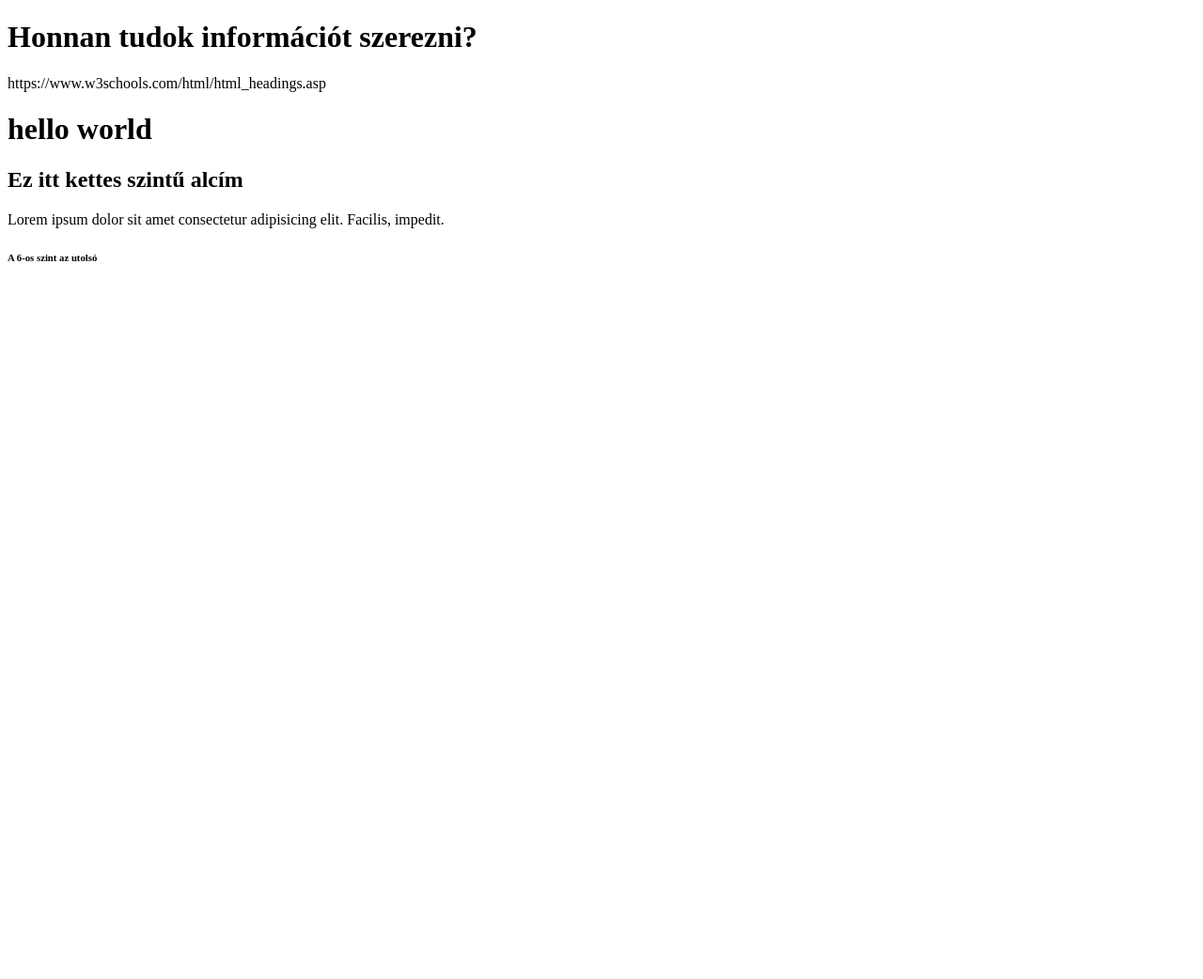
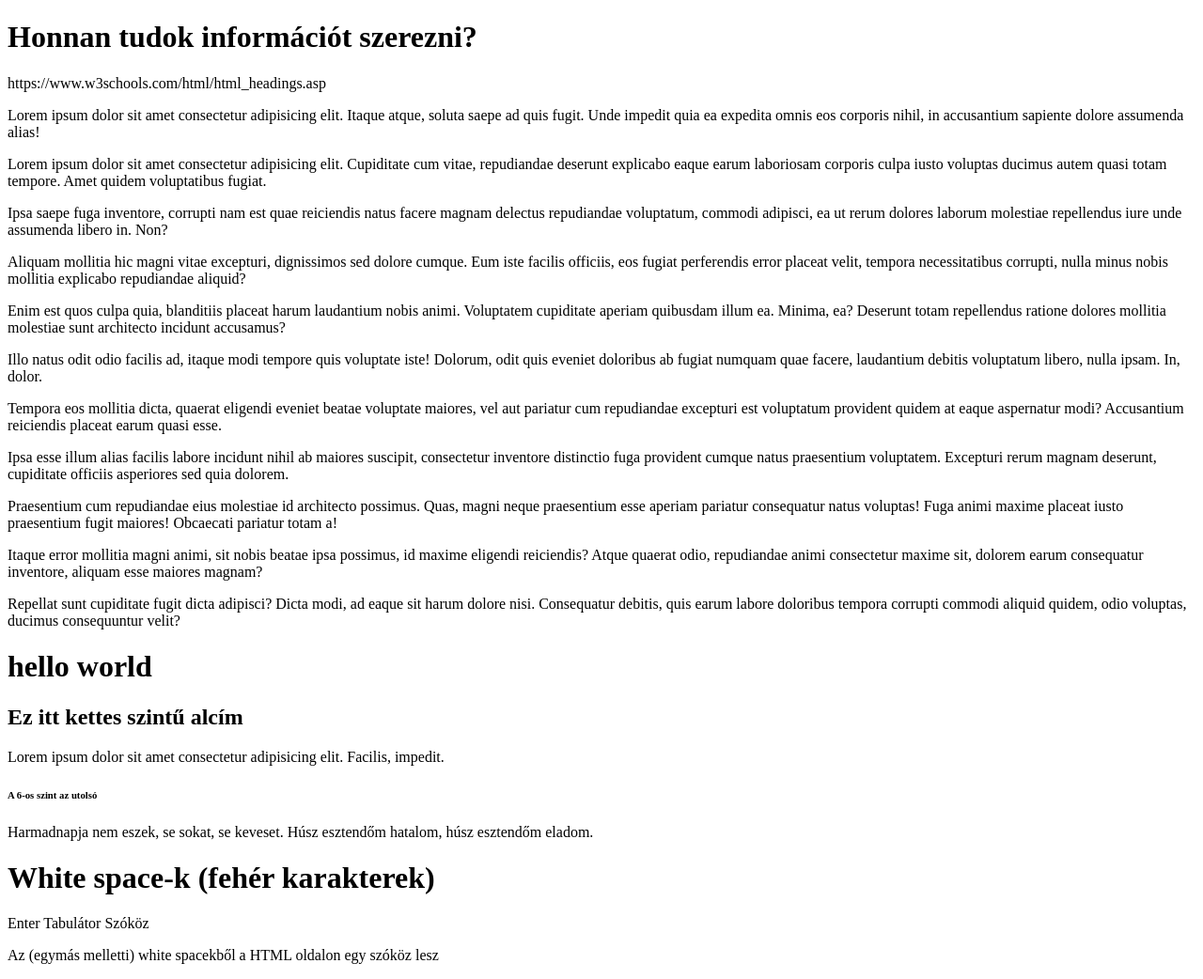
Before and after one commit to horvathmar/horvathmar, a plain HTML site: page index.html in a window 1280 px wide. Shown: the whole page at 94% size. Before the commit the page ends 800 px from the top, so only its background shows below. Drawn offline with Linux system fonts and the light colour scheme.

Commit message:
bekezdések

```diff
--- a/index.html
+++ b/index.html
@@ -7,9 +7,29 @@
 <body>
     <h1>Honnan tudok információt szerezni?</h1>
     <p>https://www.w3schools.com/html/html_headings.asp</p>
+    <p>Lorem ipsum dolor sit amet consectetur adipisicing elit. Itaque atque, soluta saepe ad quis fugit. Unde impedit quia ea expedita omnis eos corporis nihil, in accusantium sapiente dolore assumenda alias!</p>
+    <p>Lorem ipsum dolor sit amet consectetur adipisicing elit. Cupiditate cum vitae, repudiandae deserunt explicabo eaque earum laboriosam corporis culpa iusto voluptas ducimus autem quasi totam tempore. Amet quidem voluptatibus fugiat.</p>
+    <p>Ipsa saepe fuga inventore, corrupti nam est quae reiciendis natus facere magnam delectus repudiandae voluptatum, commodi adipisci, ea ut rerum dolores laborum molestiae repellendus iure unde assumenda libero in. Non?</p>
+    <p>Aliquam mollitia hic magni vitae excepturi, dignissimos sed dolore cumque. Eum iste facilis officiis, eos fugiat perferendis error placeat velit, tempora necessitatibus corrupti, nulla minus nobis mollitia explicabo repudiandae aliquid?</p>
+    <p>Enim est quos culpa quia, blanditiis placeat harum laudantium nobis animi. Voluptatem cupiditate aperiam quibusdam illum ea. Minima, ea? Deserunt totam repellendus ratione dolores mollitia molestiae sunt architecto incidunt accusamus?</p>
+    <p>Illo natus odit odio facilis ad, itaque modi tempore quis voluptate iste! Dolorum, odit quis eveniet doloribus ab fugiat numquam quae facere, laudantium debitis voluptatum libero, nulla ipsam. In, dolor.</p>
+    <p>Tempora eos mollitia dicta, quaerat eligendi eveniet beatae voluptate maiores, vel aut pariatur cum repudiandae excepturi est voluptatum provident quidem at eaque aspernatur modi? Accusantium reiciendis placeat earum quasi esse.</p>
+    <p>Ipsa esse illum alias facilis labore incidunt nihil ab maiores suscipit, consectetur inventore distinctio fuga provident cumque natus praesentium voluptatem. Excepturi rerum magnam deserunt, cupiditate officiis asperiores sed quia dolorem.</p>
+    <p>Praesentium cum repudiandae eius molestiae id architecto possimus. Quas, magni neque praesentium esse aperiam pariatur consequatur natus voluptas! Fuga animi maxime placeat iusto praesentium fugit maiores! Obcaecati pariatur totam a!</p>
+    <p>Itaque error mollitia magni animi, sit nobis beatae ipsa possimus, id maxime eligendi reiciendis? Atque quaerat odio, repudiandae animi consectetur maxime sit, dolorem earum consequatur inventore, aliquam esse maiores magnam?</p>
+    <p>Repellat sunt cupiditate fugit dicta adipisci? Dicta modi, ad eaque sit harum dolore nisi. Consequatur debitis, quis earum labore doloribus tempora corrupti commodi aliquid quidem, odio voluptas, ducimus consequuntur velit?</p>
     <h1>hello world</h1>
     <h2>Ez itt kettes szintű alcím</h2>
     Lorem ipsum dolor sit amet consectetur adipisicing elit. Facilis, impedit.
     <h6>A 6-os szint az utolsó</h6>
+     Harmadnapja nem eszek,
+    se sokat, se keveset.
+    Húsz esztendőm hatalom,
+    húsz esztendőm eladom.
+    <h1>White space-k (fehér karakterek)</h1>
+    Enter
+    Tabulátor
+    Szóköz
+    <p>Az (egymás melletti) white spacekből a HTML oldalon egy szóköz lesz</p>
 <body>
 <html>
```
Also changed, not shown: növények.html (+12 -0 lines).
